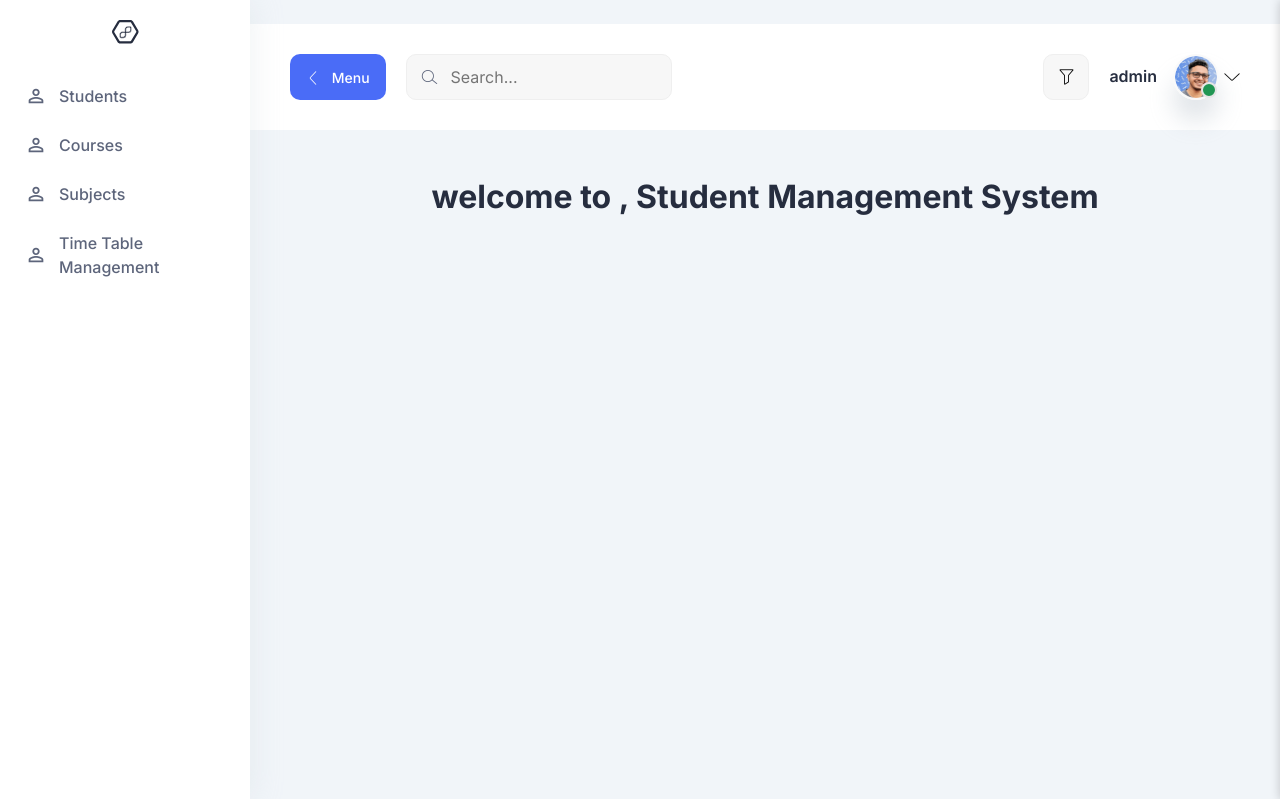
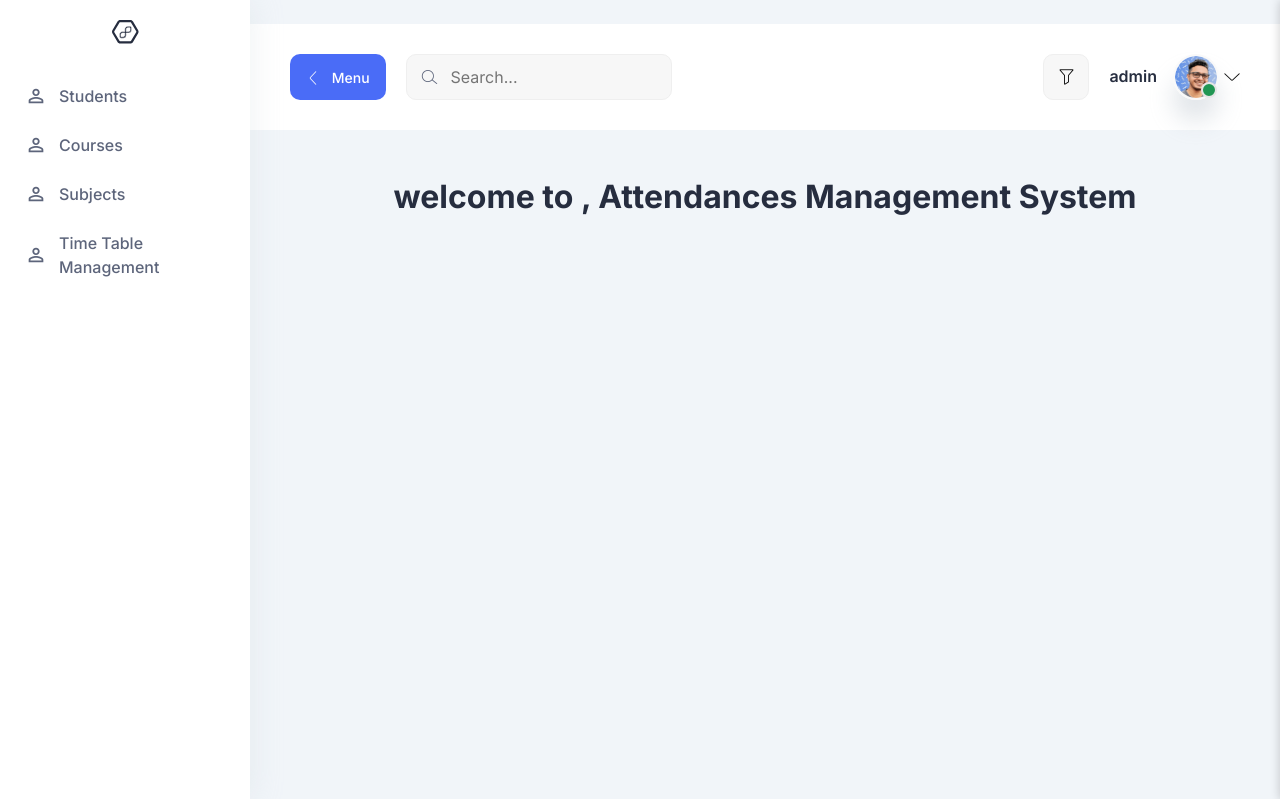
Before and after one commit to lokeshdumpa529/x21130400_cppProject, a Django app: page / in a window 1280 px wide. Shown: the top 799 px of the page. Run offline with Django 3.2, Linux system fonts and the light colour scheme; a user stored in the database is signed in; some libraries are stand-ins or nearby versions.

Commit message:
first commit

```diff
--- a/sms/settings.py
+++ b/sms/settings.py
@@ -129,7 +129,7 @@ USE_TZ = True
 
 import os
 STATIC_URL = '/static/'
-STATIC_ROOT = 'static'
+#STATIC_ROOT = 'static'
 STATICFILES_DIRS = [
     os.path.join(BASE_DIR, 'static')
 ]
--- a/src/templates/home.html
+++ b/src/templates/home.html
@@ -2,7 +2,7 @@
 {% block content %}
 
     <center>
-    <h1 class="mt-5">welcome to , Student Management System</h1>
+    <h1 class="mt-5">welcome to , Attendances Management System</h1>
         </center>
 
 
```
Also changed, not shown: db.sqlite3.
